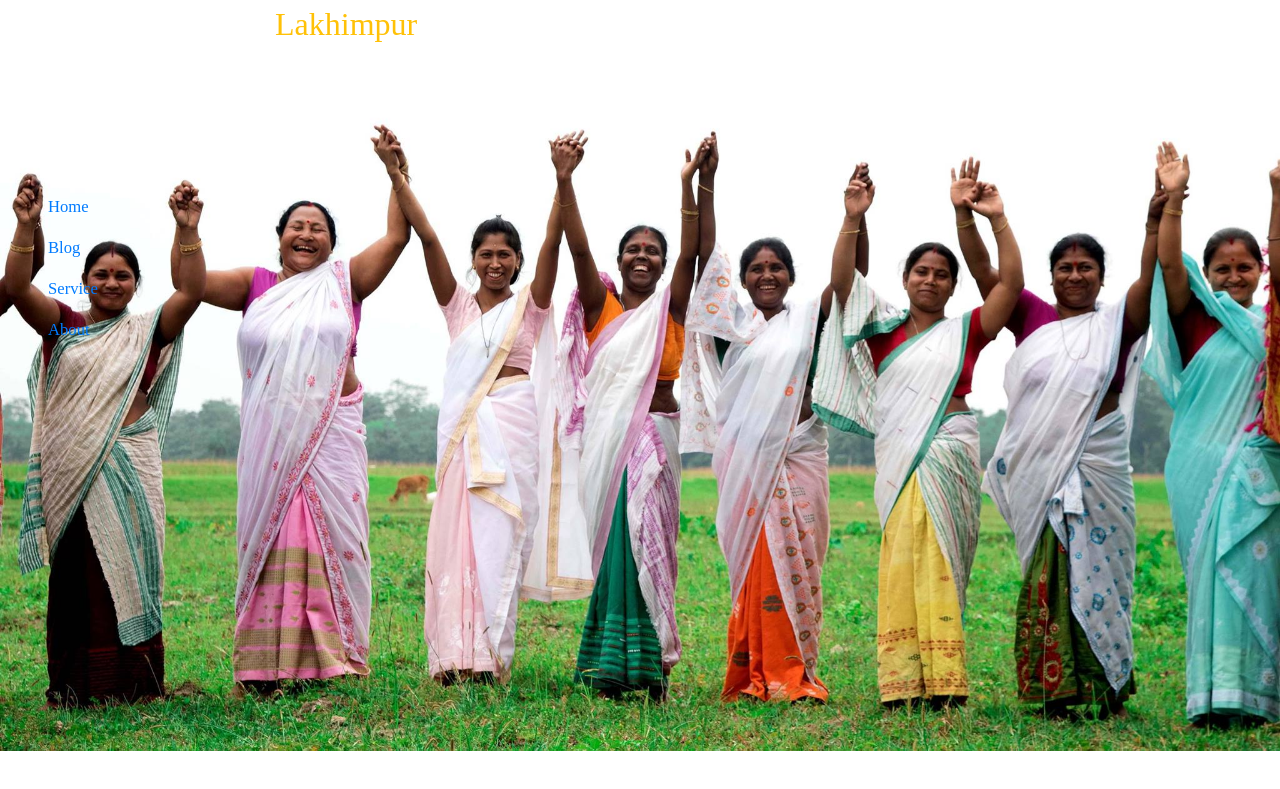
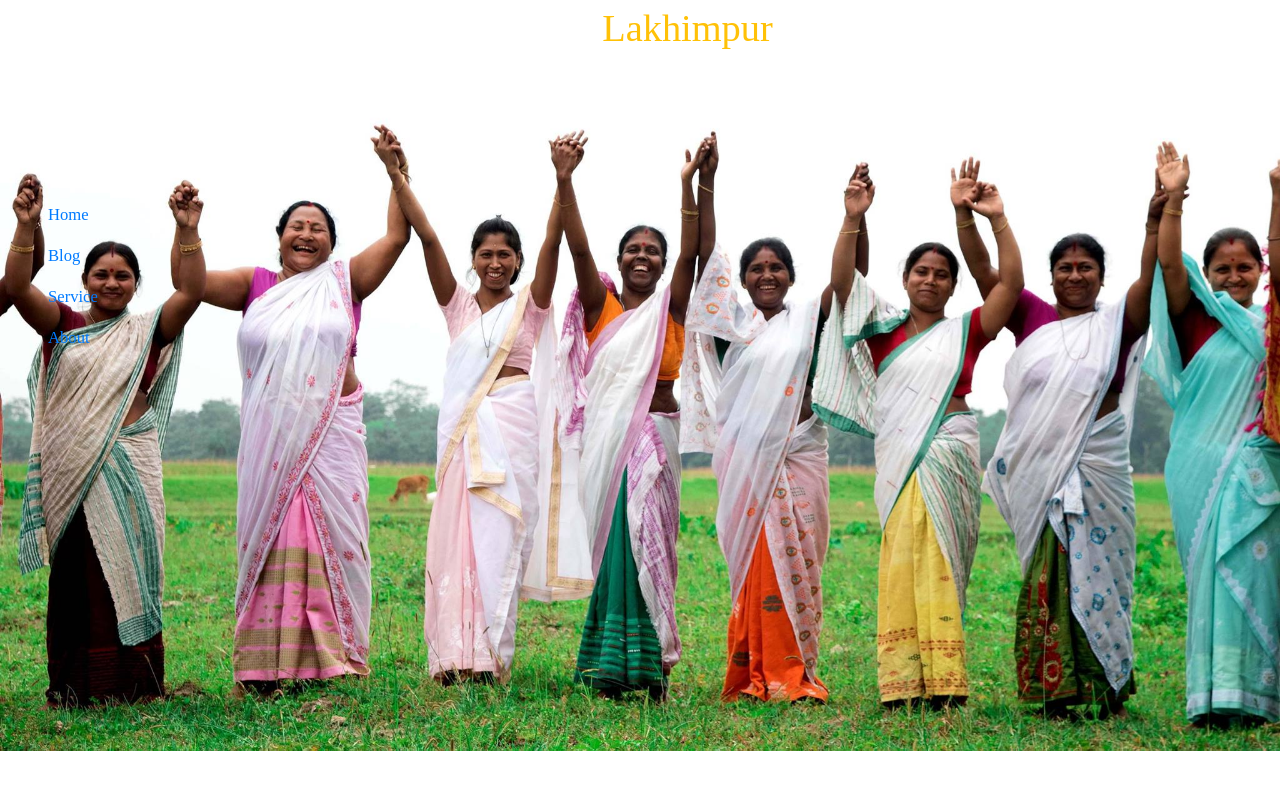
Before and after one commit to rosbhan/lakhimpurshg.github.io, a plain HTML site: page index.html in a window 1280 px wide. Shown: the part 97-886 px from the top of the page. Drawn offline with nearby package versions, Linux system fonts and the light colour scheme.

Commit message:
index.html

```diff
--- a/index.html
+++ b/index.html
@@ -27,7 +27,7 @@
 		<img src="img/logo2.png" class="img-fluid logoimg"></div>
 		<div class="col-9">
 		<h1 class="heading text-success">Assam State Rural Livelihood Mission</h1>
-		<h2 class="text-warning">Lakhimpur</h2></div>
+		<h2 class="heading1 text-warning">Lakhimpur</h2></div>
 		<div class="col-1"></div>
 	</div>
 </div>
```
